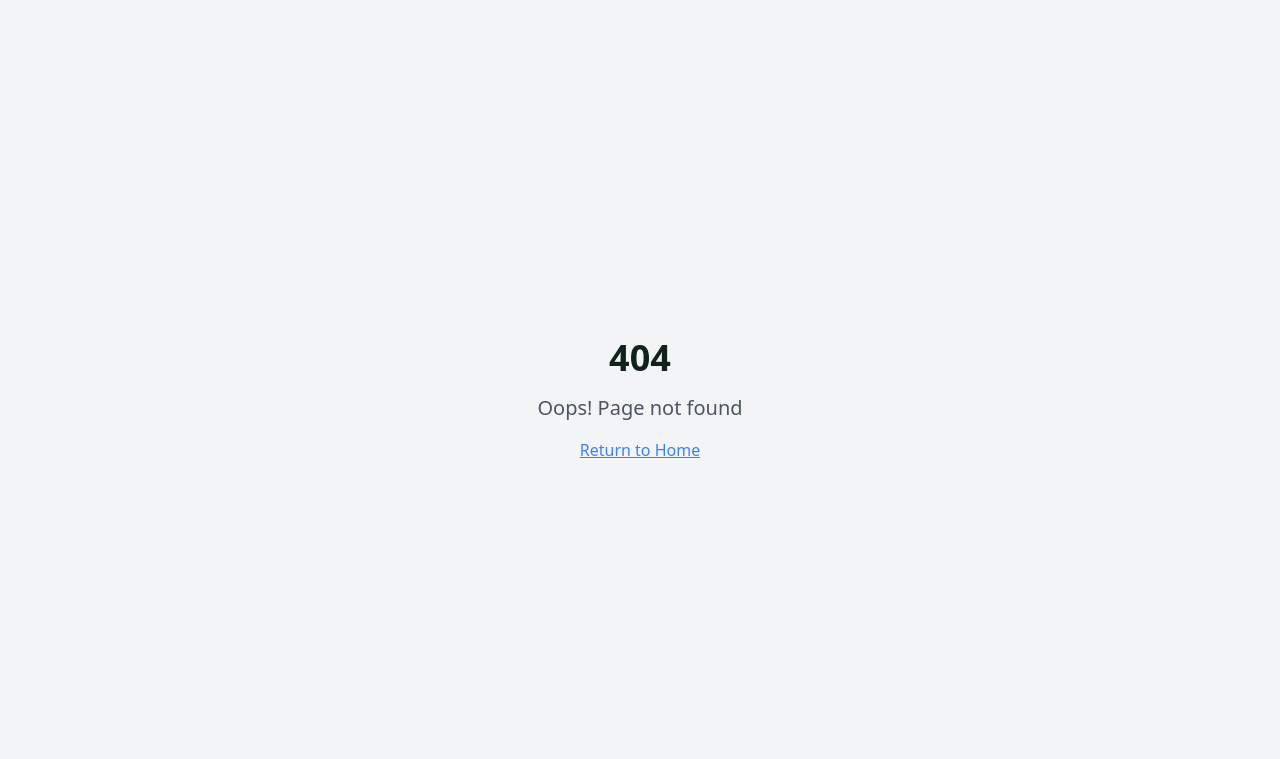
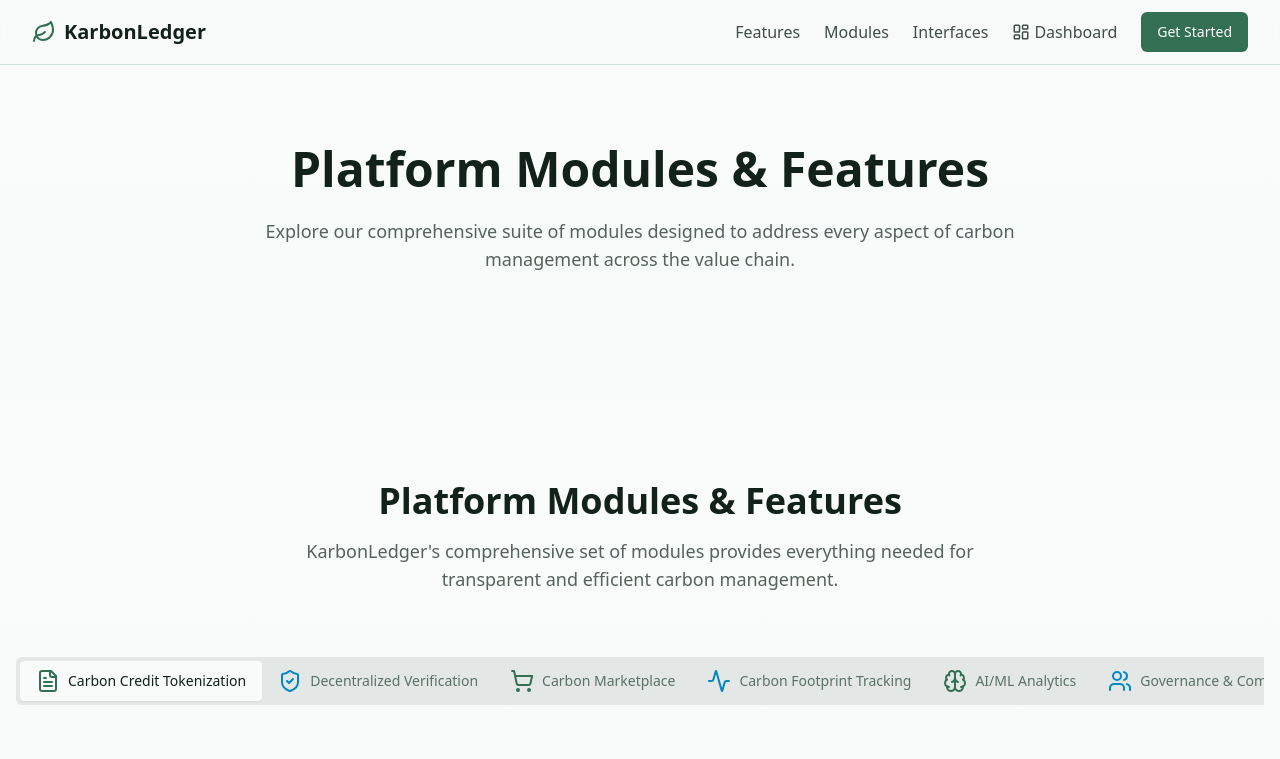
Before and after one commit to KonmaORG/Karbon-Compass, a React (Vite) app: page /modules in a window 1280 px wide. Before the commit this address had no page. Shown: the top 759 px of the page. Built offline with nearby package versions, Linux system fonts and the light colour scheme.

Commit message:
Add modules page to header
Adds a link to the modules page in the header menu, including a "Platform Modules & Features" section.

```diff
--- a/src/App.tsx
+++ b/src/App.tsx
@@ -7,6 +7,7 @@ import { BrowserRouter, Routes, Route } from "react-router-dom";
 import Index from "./pages/Index";
 import Applications from "./pages/Applications";
 import Dashboard from "./pages/Dashboard";
+import Modules from "./pages/Modules";
 import NotFound from "./pages/NotFound";
 
 const queryClient = new QueryClient();
@@ -21,6 +22,7 @@ const App = () => (
           <Route path="/" element={<Index />} />
           <Route path="/applications" element={<Applications />} />
           <Route path="/dashboard" element={<Dashboard />} />
+          <Route path="/modules" element={<Modules />} />
           {/* ADD ALL CUSTOM ROUTES ABOVE THE CATCH-ALL "*" ROUTE */}
           <Route path="*" element={<NotFound />} />
         </Routes>
--- a/src/components/Navbar.tsx
+++ b/src/components/Navbar.tsx
@@ -20,6 +20,7 @@ const Navbar = () => {
 
           <div className="hidden md:flex items-center space-x-6">
             <a href="#features" className="text-foreground/80 hover:text-foreground transition-colors">Features</a>
+            <Link to="/modules" className="text-foreground/80 hover:text-foreground transition-colors">Modules</Link>
             <Link to="/applications" className="text-foreground/80 hover:text-foreground transition-colors">Interfaces</Link>
             <Link to="/dashboard" className="text-foreground/80 hover:text-foreground transition-colors flex items-center">
               <LayoutDashboard size={18} className="mr-1" />
@@ -46,6 +47,7 @@ const Navbar = () => {
         <div className="md:hidden bg-background border-b">
           <div className="container mx-auto px-4 py-3 space-y-2">
             <a href="#features" className="block py-2 text-foreground/80 hover:text-foreground">Features</a>
+            <Link to="/modules" className="block py-2 text-foreground/80 hover:text-foreground">Modules</Link>
             <Link to="/applications" className="block py-2 text-foreground/80 hover:text-foreground">Interfaces</Link>
             <Link to="/dashboard" className="block py-2 text-foreground/80 hover:text-foreground flex items-center">
               <LayoutDashboard size={18} className="mr-1" />
--- /dev/null
+++ b/src/pages/Modules.tsx
@@ -0,0 +1,27 @@
+
+import Navbar from "@/components/Navbar";
+import ModulesFeatures from "@/components/ModulesFeatures";
+import Footer from "@/components/Footer";
+
+const Modules = () => {
+  return (
+    <div className="min-h-screen flex flex-col">
+      <Navbar />
+      <main className="flex-1">
+        <div className="py-20 bg-gradient-to-b from-background to-karbon-50/30 dark:to-karbon-950/30">
+          <div className="container mx-auto px-4 text-center">
+            <h1 className="text-4xl md:text-5xl font-bold mb-6">Platform Modules & Features</h1>
+            <p className="text-lg text-foreground/70 max-w-3xl mx-auto mb-12">
+              Explore our comprehensive suite of modules designed to address every aspect of carbon management
+              across the value chain.
+            </p>
+          </div>
+        </div>
+        <ModulesFeatures />
+      </main>
+      <Footer />
+    </div>
+  );
+};
+
+export default Modules;
```
